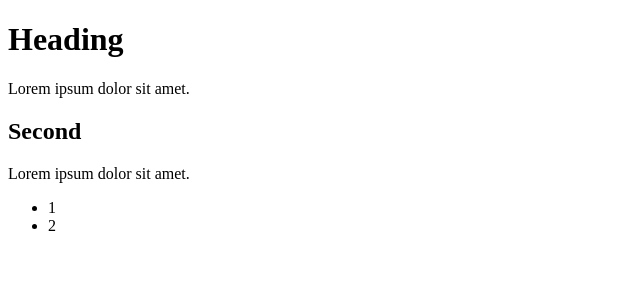
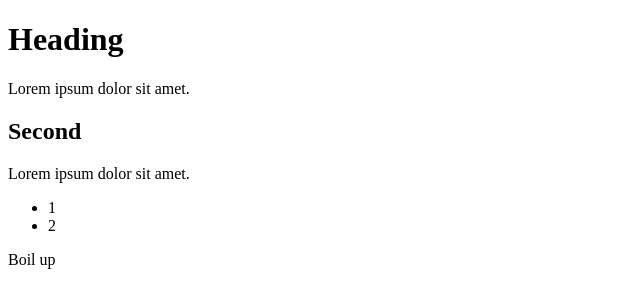
Before and after one commit to ishaniprakash/To_Do, a plain HTML site: page index_git.html in a window 1280 px wide. Shown: the full height of the page, 0-640 px from the left. Drawn offline with Linux system fonts and the light colour scheme.

Commit message:
Boil up commit

```diff
--- a/index_git.html
+++ b/index_git.html
@@ -18,5 +18,8 @@
         <li>1</li>
         <li>2</li>
     </ul>
+    <p>
+        Boil up
+    </p>
 </body>
 </html>
```
